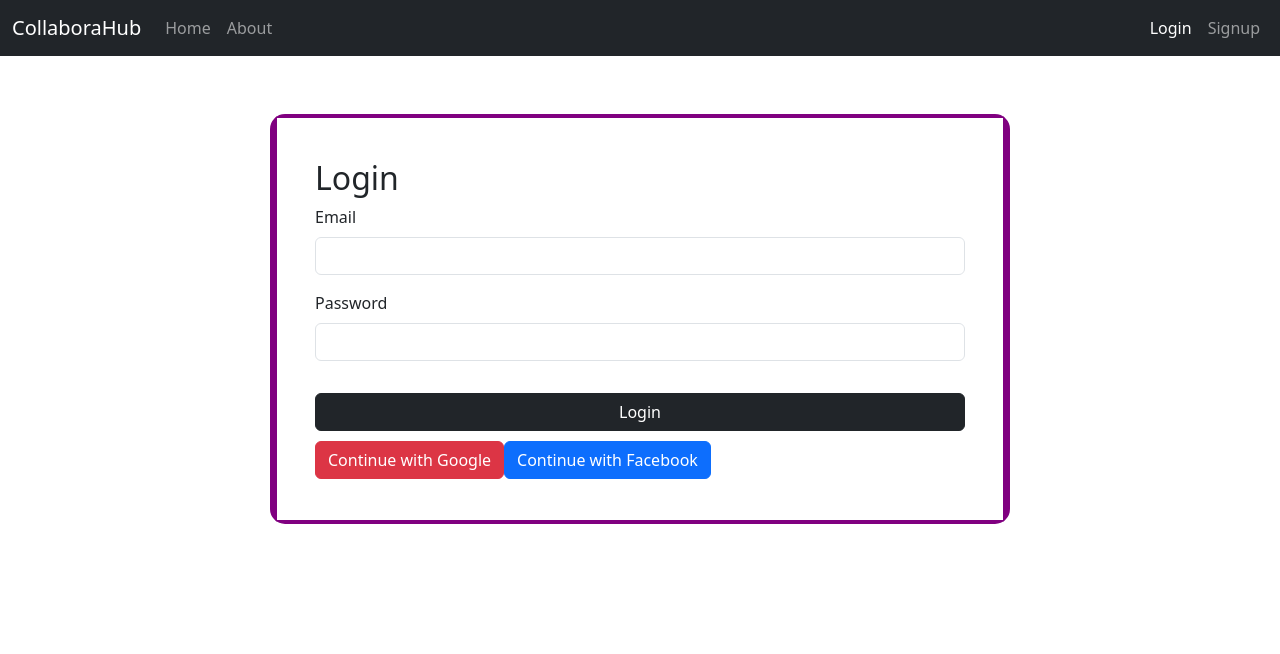
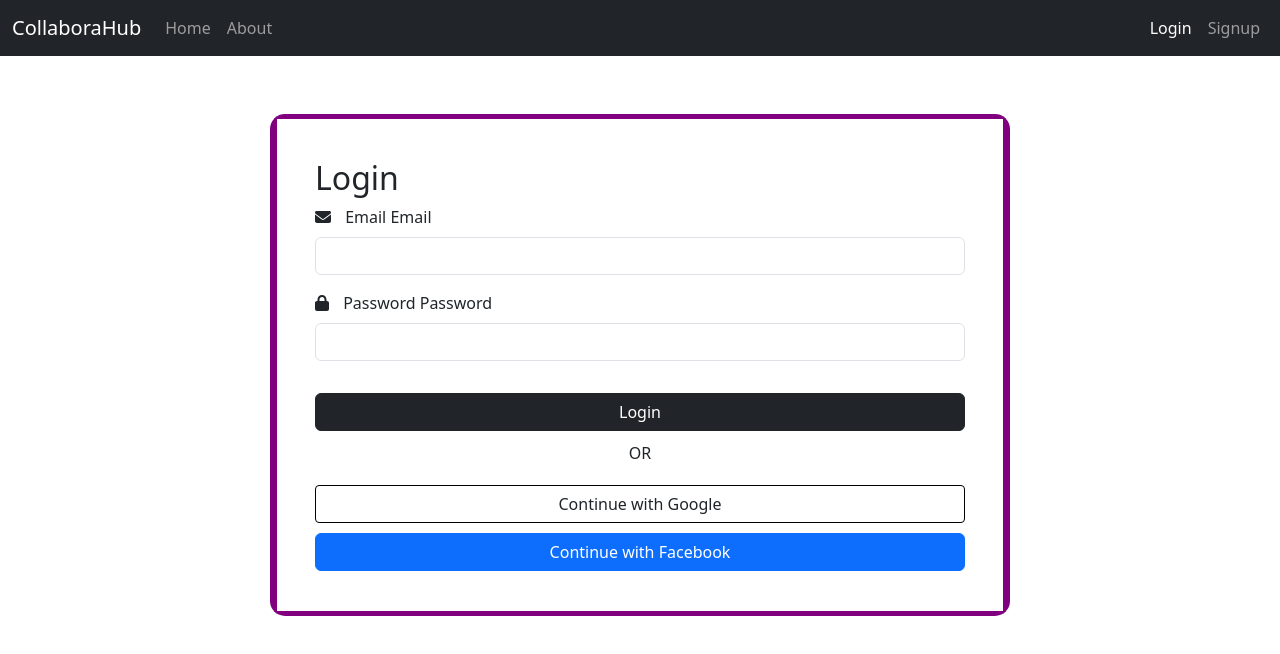
Before and after one commit to alicodes02/Web-Project-Frontend, a React (Create React App) app: page /login in a window 1280 px wide. Shown: the top 654 px of the page. Built offline with nearby package versions, Linux system fonts and the light colour scheme.

Commit message:
Login page updated

```diff
--- a/src/Pages/login.js
+++ b/src/Pages/login.js
@@ -1,7 +1,8 @@
 import React, { useState } from 'react';
 import { motion } from 'framer-motion';
 import Base from '../Components/Base';
-import { Button } from 'reactstrap';
+import { FontAwesomeIcon } from '@fortawesome/react-fontawesome';
+import { faGoogle, faFacebook, faEnvelope, faLock } from '@fortawesome/free-solid-svg-icons';
 
 const LoginPage = () => {
   const [formData, setFormData] = useState({
@@ -103,6 +104,7 @@ const LoginPage = () => {
             <form onSubmit={handleSubmit}>
               <div className="mb-3">
                 <label htmlFor="email" className="form-label">
+                <FontAwesomeIcon icon={faEnvelope} style={{ marginRight: '10px' }} /> Email {/* Email icon */}
                   Email
                 </label>
                 <input
@@ -116,6 +118,7 @@ const LoginPage = () => {
               </div>
               <div className="mb-3">
                 <label htmlFor="password" className="form-label">
+                <FontAwesomeIcon icon={faLock} style={{ marginRight: '10px' }} /> Password {/* Password icon */}
                   Password
                 </label>
                 <input
@@ -137,15 +140,36 @@ const LoginPage = () => {
               </motion.button>
             </form>
 
-             {/* Google Login Button */}
-        <Button onClick={handleGoogleLogin} color="danger" style={{ marginTop: '10px' }}>
-          Continue with Google
-        </Button>
+            <p style={{ textAlign: 'center', marginTop: '10px', marginBottom: '10px' }}>OR</p>
 
-        {/* Facebook Login Button */}
-        <Button onClick={handleFacebookLogin} color="primary" style={{ marginTop: '10px' }}>
-          Continue with Facebook
-        </Button>
+           {/* Google Login Button as motion.button */}
+           <motion.button
+              onClick={handleGoogleLogin}
+              className="btn btn-white"
+              whileHover={{ scale: 1.1 }}
+              whileTap={{ scale: 0.9 }}
+              style={{
+                width: '100%',
+                marginTop: '10px',
+                border: '1px solid black', // Add border style here
+                borderRadius: '4px', // Optional: Add border radius
+              }}
+            >
+              <FontAwesomeIcon icon={faGoogle} style={{ marginRight: '10px' }} />
+              Continue with Google
+            </motion.button>
+
+            {/* Facebook Login Button as motion.button */}
+            <motion.button
+              onClick={handleFacebookLogin}
+              className="btn btn-primary"
+              whileHover={{ scale: 1.1 }}
+              whileTap={{ scale: 0.9 }}
+              style={{ width: '100%', marginTop: '10px' }}
+            >
+              <FontAwesomeIcon icon={faFacebook} style={{ marginRight: '10px' }} />
+              Continue with Facebook
+            </motion.button>
           </motion.div>
         </div>
       </div>
```
